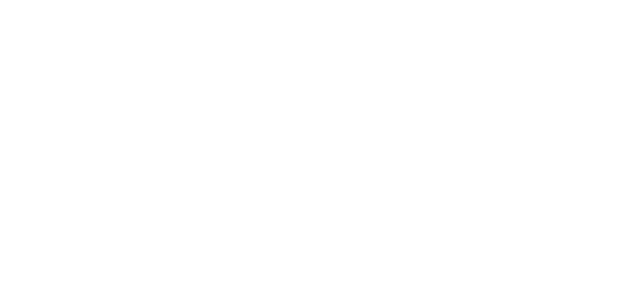
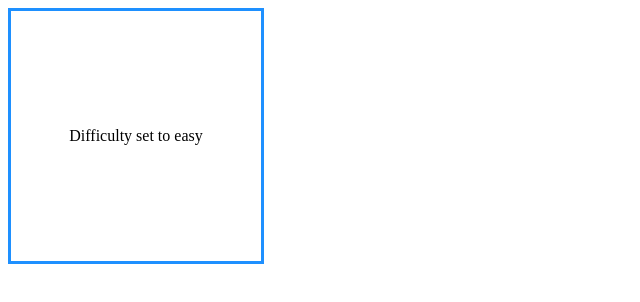
Before and after one commit to AaMonte29/udemy, a React (Create React App) app in the folder react-introduction/: page / in a window 1280 px wide. Shown: the top 302 px of the page, without its empty margins (0-640 px from the left). Built offline with nearby package versions, Linux system fonts and the light colour scheme.

Commit message:
UPDATE: creating and styling the DifficultyDisplay component
creating and styling component to display which difficulty is picked by user

```diff
--- a/react-introduction/src/App.jsx
+++ b/react-introduction/src/App.jsx
@@ -1,3 +1,9 @@
+import { DisplayDifficulty } from "./components/DisplayDifficulty/DisplayDifficulty";
+
 export function App() {
-  return <div></div>;
+  return (
+    <div>
+      <DisplayDifficulty difficulty={"easy"} />
+    </div>
+  );
 }
--- /dev/null
+++ b/react-introduction/src/components/DisplayDifficulty/DisplayDifficulty.jsx
@@ -0,0 +1,10 @@
+import s from "./style.module.css";
+export function DisplayDifficulty(props) {
+  return (
+    <div className={s.container}>
+      {props.difficulty
+        ? `Difficulty set to ${props.difficulty}`
+        : "No Difficulty  set"}
+    </div>
+  );
+}
--- /dev/null
+++ b/react-introduction/src/components/DisplayDifficulty/style.module.css
@@ -0,0 +1,8 @@
+.container{
+    height: 250px;
+    width: 250px;
+    border: 3px solid dodgerblue;
+    display: flex;
+    justify-content: center;
+    align-items: center;
+}
```
